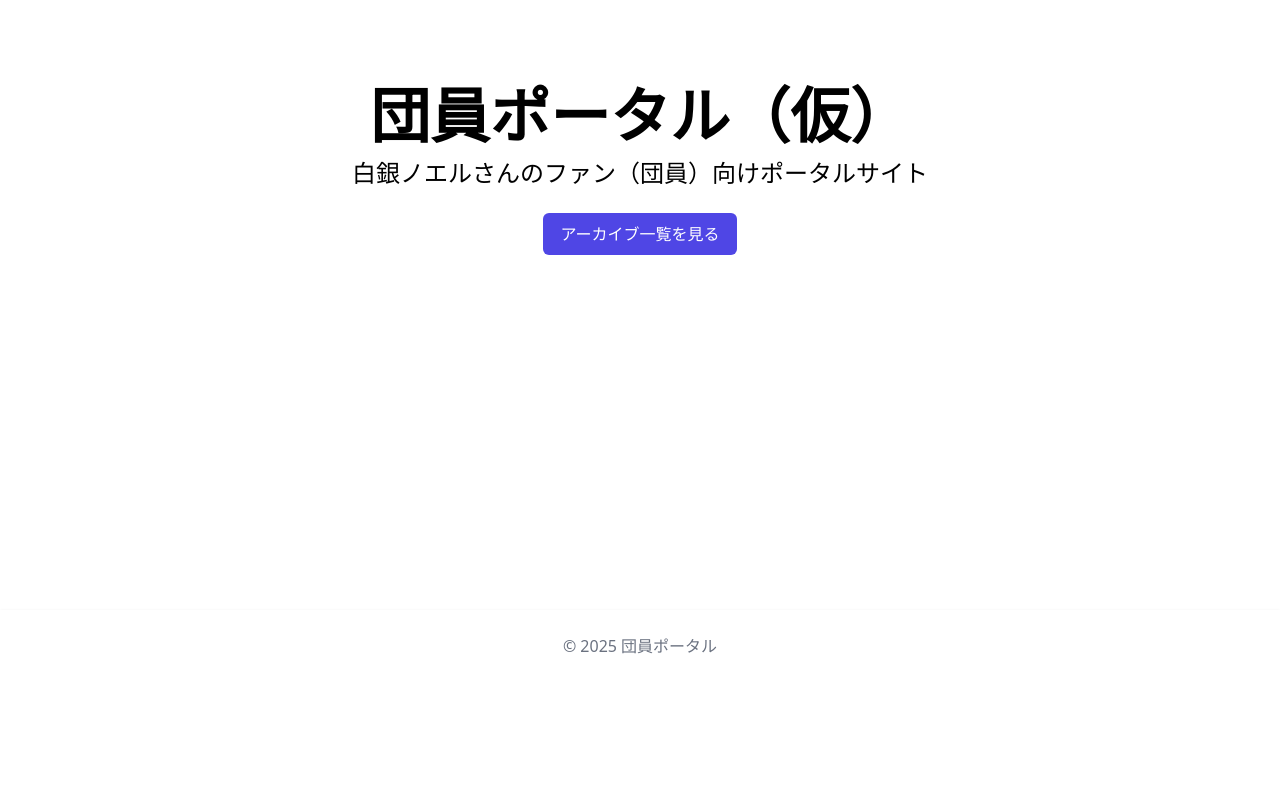
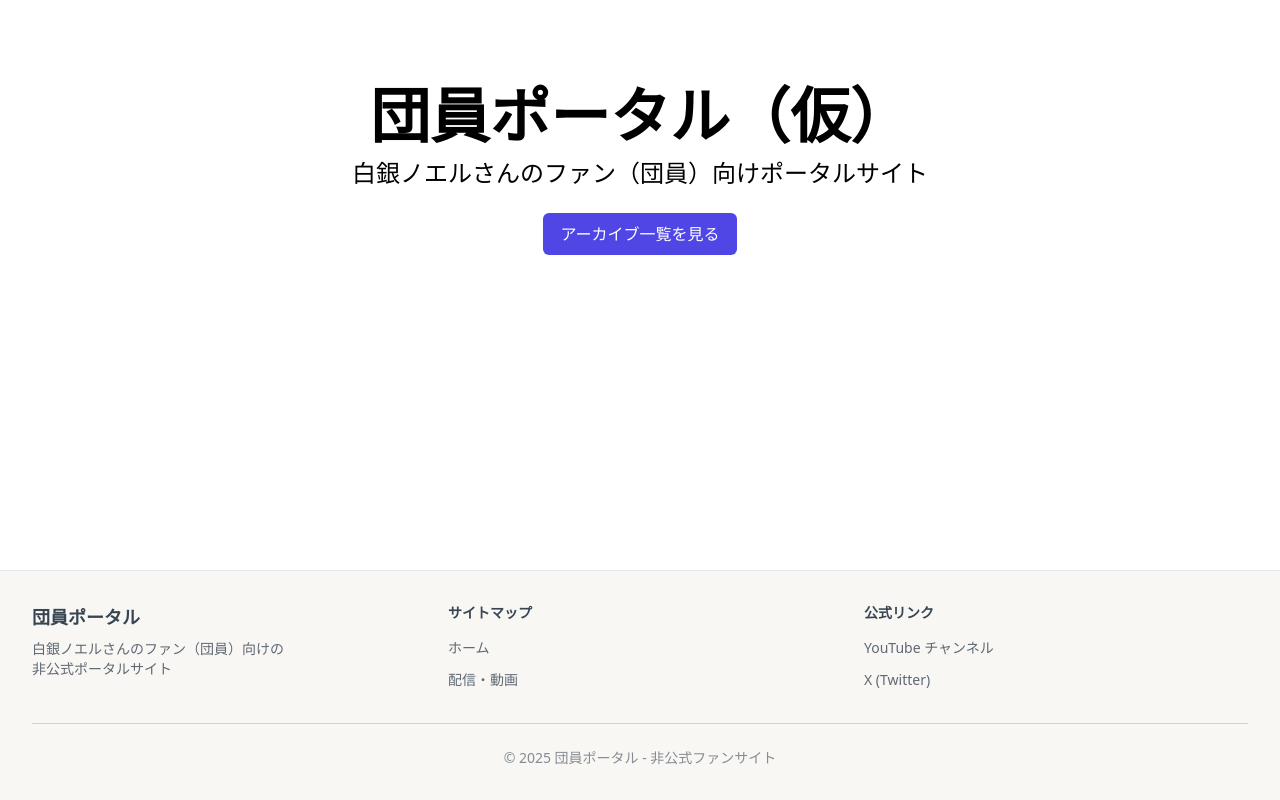
Before and after one commit to wtnb-yk/shirogane-holy-knights, a Next.js app in the folder frontend/: page / in a window 1280 px wide. Shown: the part 290-1090 px from the top of the page. Before the commit the page ends 972 px from the top, so only its background shows below. Built offline with nearby package versions, Linux system fonts and the light colour scheme.

Commit message:
feat: フッターコンポーネントを追加し、サイト情報とリンクを実装

```diff
--- a/frontend/src/app/layout.tsx
+++ b/frontend/src/app/layout.tsx
@@ -1,6 +1,7 @@
 import type { Metadata } from 'next';
 import './globals.css';
 import { Header } from '@/components/header/Header';
+import { Footer } from '@/components/footer/Footer';
 
 export const metadata: Metadata = {
   title: '白銀ノエルファン - 団員ポータル',
@@ -14,14 +15,12 @@ export default function RootLayout({
 }) {
   return (
     <html lang="ja">
-      <body>
+      <body className="min-h-screen flex flex-col">
         <Header />
-        {children}
-        <footer className="bg-white shadow mt-10 py-6">
-          <div className="max-w-7xl mx-auto px-4 sm:px-6 lg:px-8 text-center text-gray-500">
-            &copy; 2025 団員ポータル
-          </div>
-        </footer>
+        <main className="flex-grow">
+          {children}
+        </main>
+        <Footer />
       </body>
     </html>
   );
--- /dev/null
+++ b/frontend/src/components/footer/Footer.tsx
@@ -0,0 +1,73 @@
+'use client';
+
+import Link from 'next/link';
+
+export function Footer() {
+  return (
+    <footer className="bg-brand-cream border-t border-gray-200 mt-auto">
+      <div className="max-w-7xl mx-auto py-8 px-4 sm:px-6 lg:px-8">
+        <div className="grid grid-cols-1 md:grid-cols-3 gap-8">
+          {/* 左側：サイト情報 */}
+          <div>
+            <h3 className="text-lg font-semibold text-brand-charcoal mb-2">団員ポータル</h3>
+            <p className="text-sm text-brand-charcoal/80">
+              白銀ノエルさんのファン（団員）向けの<br />
+              非公式ポータルサイト
+            </p>
+          </div>
+
+          {/* 中央：リンク */}
+          <div>
+            <h4 className="text-sm font-semibold text-brand-charcoal mb-3">サイトマップ</h4>
+            <ul className="space-y-2">
+              <li>
+                <Link href="/" className="text-sm text-brand-charcoal/80 hover:text-brand-charcoal transition-colors">
+                  ホーム
+                </Link>
+              </li>
+              <li>
+                <Link href="/archives" className="text-sm text-brand-charcoal/80 hover:text-brand-charcoal transition-colors">
+                  配信・動画
+                </Link>
+              </li>
+            </ul>
+          </div>
+
+          {/* 右側：外部リンク */}
+          <div>
+            <h4 className="text-sm font-semibold text-brand-charcoal mb-3">公式リンク</h4>
+            <ul className="space-y-2">
+              <li>
+                <a
+                  href="https://www.youtube.com/@ShiroganeNoel"
+                  target="_blank"
+                  rel="noopener noreferrer"
+                  className="text-sm text-brand-charcoal/80 hover:text-brand-charcoal transition-colors"
+                >
+                  YouTube チャンネル
+                </a>
+              </li>
+              <li>
+                <a
+                  href="https://twitter.com/shiroganenoel"
+                  target="_blank"
+                  rel="noopener noreferrer"
+                  className="text-sm text-brand-charcoal/80 hover:text-brand-charcoal transition-colors"
+                >
+                  X (Twitter)
+                </a>
+              </li>
+            </ul>
+          </div>
+        </div>
+
+        {/* 下部：コピーライト */}
+        <div className="mt-8 pt-6 border-t border-brand-charcoal/20">
+          <p className="text-center text-sm text-brand-charcoal/60">
+            &copy; 2025 団員ポータル - 非公式ファンサイト
+          </p>
+        </div>
+      </div>
+    </footer>
+  );
+}
--- a/frontend/src/components/header/Header.tsx
+++ b/frontend/src/components/header/Header.tsx
@@ -7,7 +7,7 @@ export function Header() {
   const pathname = usePathname();
 
   return (
-    <header className="bg-brand-dark shadow-sm animate-fade-in relative">
+    <header className="bg-brand-navy shadow-sm animate-fade-in relative">
       <div className="max-w-7xl mx-auto py-3 px-4 sm:px-6 lg:px-8">
         <div className="flex items-center justify-between">
           <div className="flex items-center">
@@ -23,7 +23,7 @@ export function Header() {
               href="/"
               className={`px-3 py-2 rounded-md text-sm font-medium transition-all duration-200 hover:scale-105 hover:-translate-y-0.5 ${
                 pathname === '/'
-                  ? 'text-brand-dark bg-white shadow-sm'
+                  ? 'text-brand-navy bg-white shadow-sm'
                   : 'text-gray-300 hover:text-white hover:bg-white/20'
               }`}
             >
@@ -33,7 +33,7 @@ export function Header() {
               href="/archives"
               className={`px-3 py-2 rounded-md text-sm font-medium transition-all duration-200 hover:scale-105 hover:-translate-y-0.5 ${
                 pathname === '/archives'
-                  ? 'text-brand-dark bg-white shadow-sm'
+                  ? 'text-brand-navy bg-white shadow-sm'
                   : 'text-gray-300 hover:text-white hover:bg-white/20'
               }`}
             >
@@ -42,7 +42,7 @@ export function Header() {
           </nav>
         </div>
       </div>
-      <div className="absolute bottom-2 left-0 right-0 h-[2px] bg-brand-accent"></div>
+      <div className="absolute bottom-2 left-0 right-0 h-[2px] bg-brand-gold"></div>
     </header>
   );
 }
--- a/frontend/tailwind.config.js
+++ b/frontend/tailwind.config.js
@@ -57,8 +57,10 @@ module.exports = {
         'custom-card': '#ffffff',
         // ブランドカラー
         'brand': {
-          'dark': '#324353',     // ヘッダー背景などのダークカラー
-          'accent': '#F6C794',   // アクセントライン・ハイライトカラー
+          'navy': '#324353',      // ヘッダー背景
+          'gold': '#F6C794',      // アクセントライン
+          'cream': '#F9F7F4',     // フッター背景
+          'charcoal': '#374553',  // テキスト色
         },
       },
     },
```
